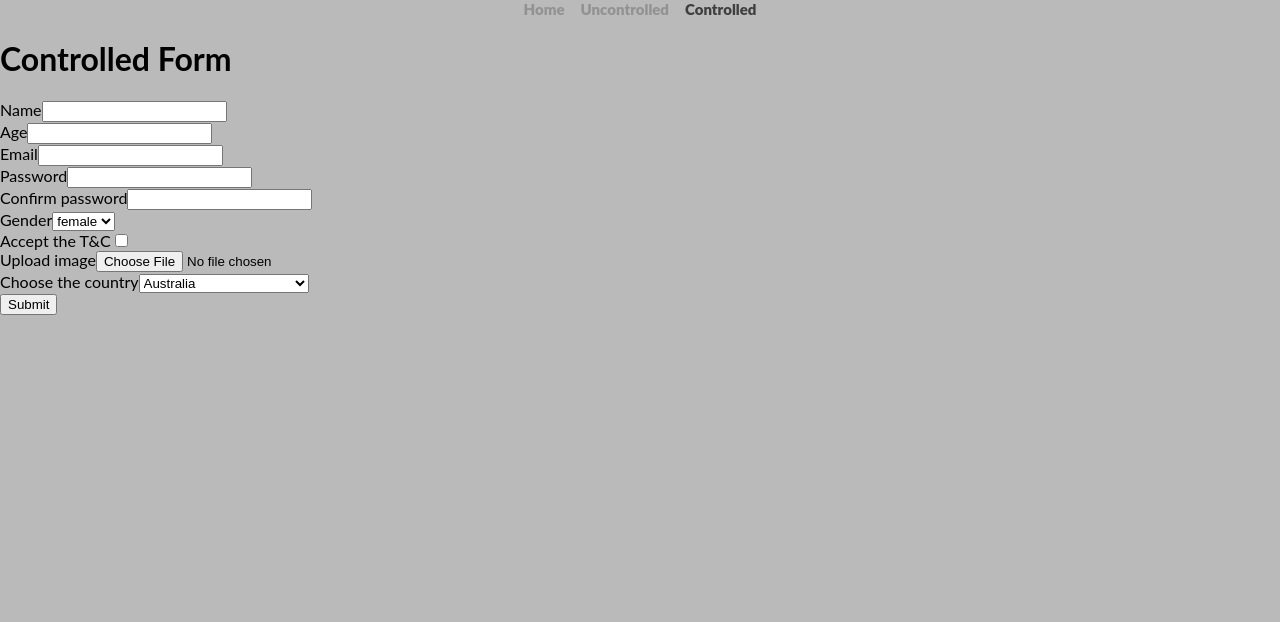
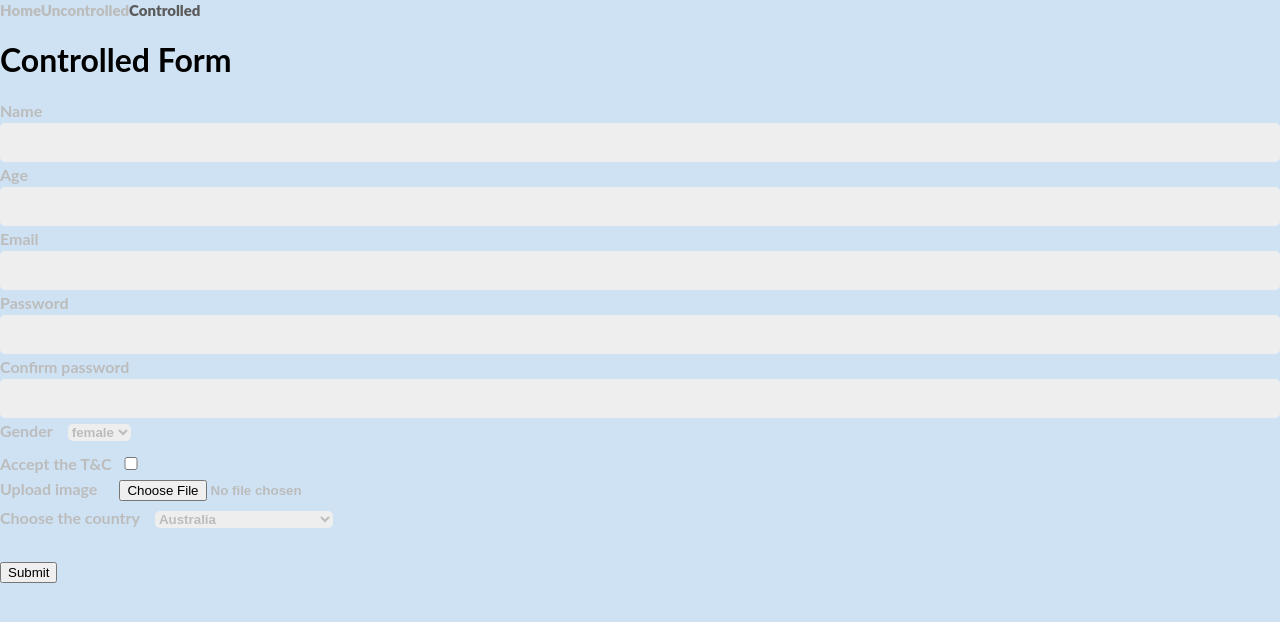
Before and after one commit to w1t1uv/react-components, a React (Vite) app: page /controlled in a window 1280 px wide. Shown: the top 622 px of the page. Built offline with nearby package versions, Linux system fonts and the light colour scheme.

Commit message:
feat: add styles to the form

```diff
--- a/src/index.css
+++ b/src/index.css
@@ -16,22 +16,117 @@
 
 body {
   font-family: 'Exo 2', 'Lato', 'Helvetica Neue', sans-serif;
-  background: #bababa;
+  background: #cfe2f3;
 }
 
-.wrapper {
+.header-wrapper {
   display: flex;
   justify-content: center;
   gap: 1rem;
+  padding: 20px;
 }
 
 .link {
   font-size: 15px;
-  color: #929292;
+  color: #bcbcbc;
   font-weight: 900;
   text-decoration: none;
 }
 
 .active {
-  color: #3f3f3f;
+  color: #5b5b5b;
 }
+
+.title {
+  font-weight: bold;
+  font-size: 27px;
+  margin: 13px 0;
+  color: #bcbcbc;
+}
+
+.form-wrapper {
+  max-width: 450px;
+  margin: 20px auto;
+  padding: 13px;
+  box-shadow: 0 0 10px rgba(0, 0, 0, 0.1);
+}
+
+label {
+  display: block;
+  margin-bottom: 3px;
+  font-weight: bold;
+  color: #bcbcbc;
+}
+
+input {
+  width: 100%;
+  padding: 7px;
+  margin-bottom: 3px;
+  border: 5px solid #eeeeee;
+  border-radius: 5px;
+  box-sizing: border-box;
+  background: #eeeeee;
+}
+
+.gender {
+  margin-bottom: 13px;
+}
+
+.gender > label,
+.termsAndConditions > label,
+.image > label,
+.countries > label {
+  display: inline;
+}
+
+.gender > select {
+  margin: 0 0 0 15px;
+  background: #eeeeee;
+  font-weight: bold;
+  color: #bcbcbc;
+  border: none;
+  border-radius: 5px;
+  cursor: pointer;
+}
+
+.termsAndConditions > input {
+  width: 30px;
+  cursor: pointer;
+}
+
+.image > input {
+  margin: 0 0 0 15px;
+  background: #cfe2f3;
+  border: none;
+  color: #bcbcbc;
+  font-weight: bold;
+  width: 250px;
+}
+
+.countries {
+  margin-bottom: 33px;
+}
+
+.countries > select {
+  margin: 0 0 0 15px;
+  background: #eeeeee;
+  font-weight: bold;
+  color: #bcbcbc;
+  border: none;
+  border-radius: 5px;
+  cursor: pointer;
+}
+
+.submit {
+  width: 100%;
+  background-color: #bcbcbc;
+  color: #eeeeee;
+  padding: 10px 15px;
+  border: none;
+  border-radius: 5px;
+  cursor: pointer;
+}
+
+.submit:hover {
+  background-color: #5b5b5b;
+}
```
